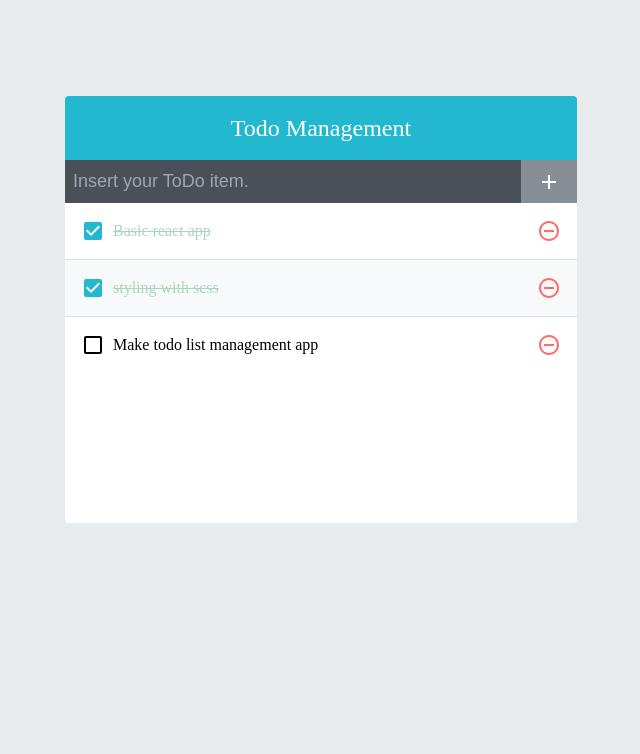
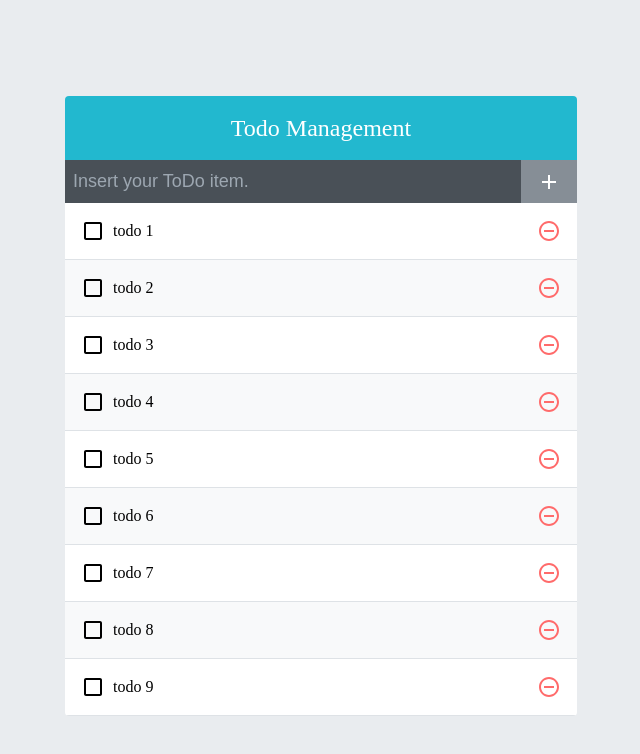
Before and after one commit to soohyunau/React-todo, a React (Create React App) app: page / in a window 1280 px wide. Shown: the top 754 px of the page, without its empty margins (319-959 px from the left). Built offline with nearby package versions, Linux system fonts and the light colour scheme.

Commit message:
Test for randering

```diff
--- a/src/App.js
+++ b/src/App.js
@@ -3,26 +3,22 @@
 import TodoInsert from './components/TodoInsert';
 import TodoList from './components/TodoList';
 
+function createBulkTodos() {
+  const array = [];
+  for (let i=1; i <= 2500; i++) {
+    array.push({
+      id: i,
+      text: `todo ${i}`,
+      checked: false,
+    });
+  }
+  return array;
+}
+
 const App = () => {
-  const [todos, setTodos] = useState([
-    {
-      id: 1,
-      text: 'Basic react app',
-      checked: true,
-    },
-    {
-      id: 2,
-      text: 'styling with scss',
-      checked: true,
-    },
-    {
-      id: 3,
-      text: 'Make todo list management app',
-      checked: false,
-    },
-  ]);
+  const [todos, setTodos] = useState(createBulkTodos);
 
-  const nextId = useRef(4);
+  const nextId = useRef(2501);
 
   const onInsert = useCallback(
     text => {
```
